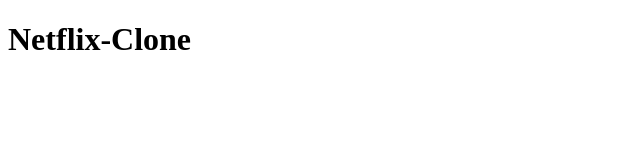
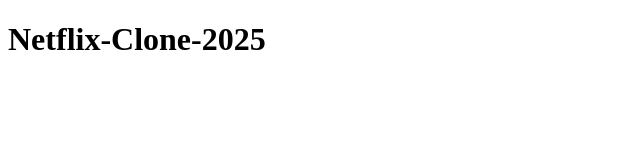
Before and after one commit to myfirstgitma/Netflix-Clone-2025, a React (Vite) app in the folder net-clone/: page / in a window 1280 px wide. Shown: the top 160 px of the page, without its empty margins (0-640 px from the left). Built offline with nearby package versions, Linux system fonts and the light colour scheme.

Commit message:
h1 edited

```diff
--- a/net-clone/src/App.jsx
+++ b/net-clone/src/App.jsx
@@ -5,7 +5,7 @@
 
   return (
     <div>
-      <h1>Netflix-Clone</h1>
+      <h1>Netflix-Clone-2025</h1>
     </div>
   )
 }
```
